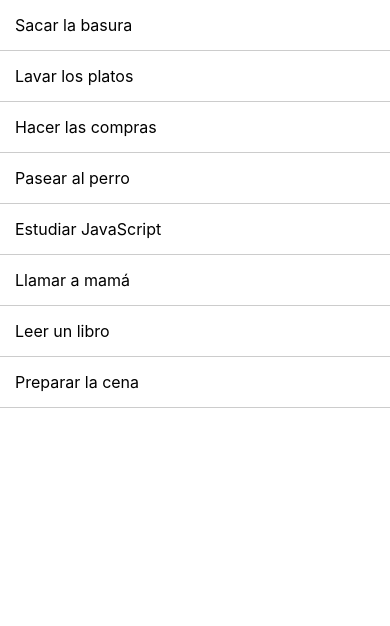
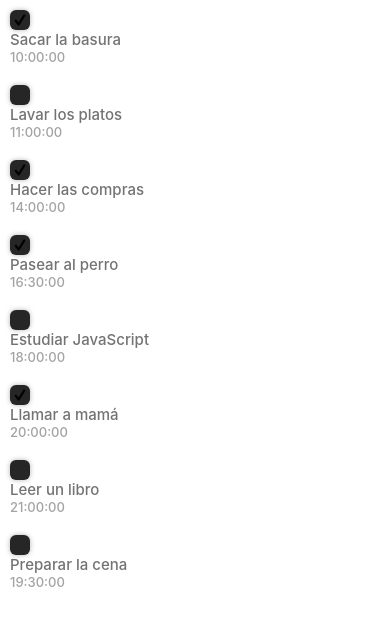
Before and after one commit to PedroPabloCarrasco/MinimalToDoApp, a React Native app: screen / in a window 390 px wide. Shown: the top 626 px of the page. Built offline with nearby package versions, Linux system fonts and the light colour scheme.

Commit message:
Agregando elemento checkbox desde libreria vector-icons expo

```diff
--- /dev/null
+++ b/components/Checkbox.js
@@ -0,0 +1,41 @@
+import * as React from 'react';
+import { StyleSheet, View, TouchableOpacity } from 'react-native';
+import { Entypo } from '@expo/vector-icons';
+
+
+export default function Checkbox({
+    id,
+    text,
+    isCompleted,
+    isToday,
+    hour
+
+}) {
+    return (
+        <TouchableOpacity style={style.checked}>
+            {isCompleted && <Entypo name="check" size={16} color="FAFAFA"/>}
+        </TouchableOpacity>
+    )
+}
+
+const style = StyleSheet.create({
+    checked: {
+        width: 20,
+height:20,
+marginRight:13,
+borderRadius: 6,
+backgroundColor: '#262626',
+alignItems: 'center',
+justifyContent: 'center',
+marginleft: 15,
+shadowColor: '#000',
+shadowOfset: {
+width: 0,
+height: 2,
+},
+shadowOpacity: .3,
+shadowRadius: 5,
+elevation: 5,
+
+    }
+})
--- /dev/null
+++ b/components/Todo.js
@@ -0,0 +1,41 @@
+import * as React from 'react';
+import { StyleSheet, Text, View } from 'react-native';
+import Checkbox from './Checkbox';
+
+export default function Todo({
+    id,
+    text,
+    isCompleted,
+    isToday,
+    hour
+}){
+    return(
+        <View style={styles.container}>
+            <Checkbox
+            id={id}
+            text={text}
+            isCompleted={isCompleted}
+            isToday={isToday}
+            hour={hour}
+            ></Checkbox>
+            <Text style ={styles.text}>{text}</Text>
+            <Text style ={styles.time}>{hour}</Text>
+        </View>
+    )
+}
+
+const styles = StyleSheet.create({
+    container: {
+        marginBottom: 20,
+    },
+    text:{
+        fontSize:15,
+        fontWeight:500,
+        color:'#737373'
+    },
+    time: {
+        fontSize:13,
+        color: '#a3a3a3',
+        fontWeight:500,
+    },
+})
--- a/components/TodoList.js
+++ b/components/TodoList.js
@@ -1,28 +1,23 @@
+// archivo: components/TodoList.js
+
 import React from 'react';
-import { FlatList, Text, View, StyleSheet } from 'react-native';
+import { FlatList, StyleSheet } from 'react-native';
 import { todosData } from '../data/todo';
+import Todo from './Todo';
 
 export default function TodoList() {
   return (
     <FlatList
       data={todosData}
       keyExtractor={(item) => item.id.toString()}
-      renderItem={({ item }) => (
-        <View style={styles.item}>
-          <Text style={styles.text}>{item.text}</Text>
-        </View>
-      )}
+      renderItem={({ item }) => <Todo {...item} />}
+      contentContainerStyle={styles.list}
     />
   );
 }
 
 const styles = StyleSheet.create({
-  item: {
-    padding: 15,
-    borderBottomWidth: 1,
-    borderBottomColor: '#ccc',
-  },
-  text: {
-    fontSize: 16,
+  list: {
+    padding: 10,
   },
 });
--- a/package.json
+++ b/package.json
@@ -10,6 +10,7 @@
     "web": "expo start --web"
   },
   "dependencies": {
+    "@expo/vector-icons": "^14.1.0",
     "expo": "~53.0.9",
     "expo-status-bar": "~2.2.3",
     "react": "19.0.0",
```
Also changed, not shown: 1 other file (tests, documents, lock files or other folders).
